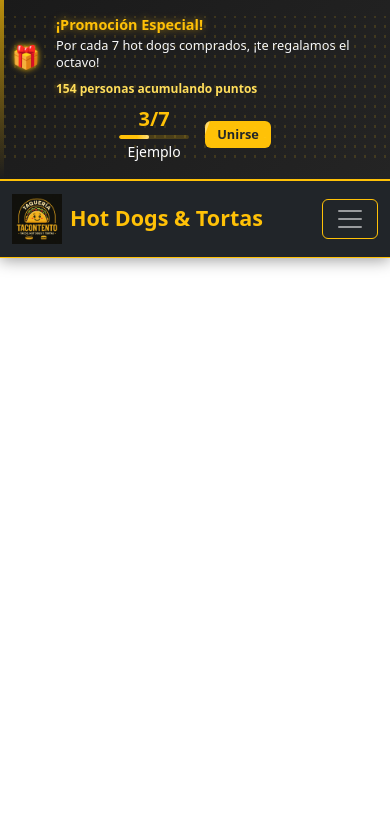
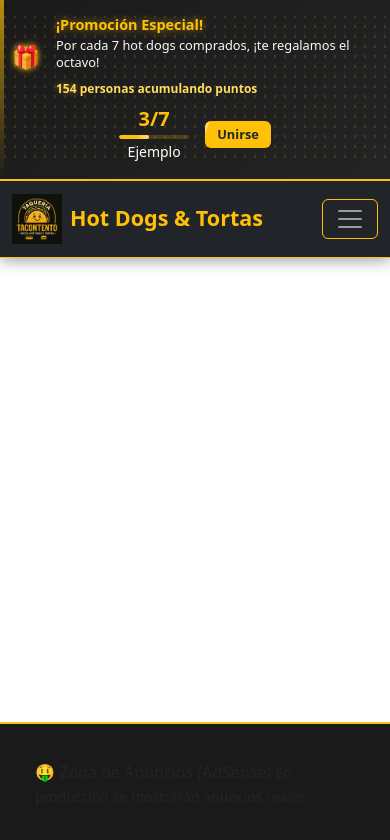
Before and after one commit to HersonAJ/Proyecto-Venta, an Angular app in the folder Frontend/ProyectoVenta/: page / in a window 390 px wide. Shown: the top 840 px of the page. Built offline with nearby package versions, Linux system fonts and the light colour scheme.

Commit message:
espacio para anuncios

```diff
--- a/Frontend/ProyectoVenta/src/app/app.html
+++ b/Frontend/ProyectoVenta/src/app/app.html
@@ -1,2 +1,9 @@
-<app-header></app-header>
-<router-outlet></router-outlet>
+<div class="app-container">
+  <app-header></app-header>
+
+  <main class="main-content">
+    <router-outlet></router-outlet>
+  </main>
+
+  <app-footer-component></app-footer-component>
+</div>
--- a/Frontend/ProyectoVenta/src/app/app.scss
+++ b/Frontend/ProyectoVenta/src/app/app.scss
@@ -0,0 +1,10 @@
+.app-container {
+  min-height: 100vh;
+  display: flex;
+  flex-direction: column;
+}
+
+.main-content {
+  flex: 1;
+  padding-bottom: 110px; // Espacio para el footer fijo (90px + padding)
+}
--- a/Frontend/ProyectoVenta/src/app/app.ts
+++ b/Frontend/ProyectoVenta/src/app/app.ts
@@ -1,10 +1,11 @@
 import { Component, signal } from '@angular/core';
 import { RouterOutlet } from '@angular/router';
 import { Header } from "./header/header";
+import { FooterComponent } from './footer-component/footer-component';
 
 @Component({
   selector: 'app-root',
-  imports: [RouterOutlet, Header],
+  imports: [RouterOutlet, Header, FooterComponent],
   templateUrl: './app.html',
   styleUrl: './app.scss'
 })
--- /dev/null
+++ b/Frontend/ProyectoVenta/src/app/footer-component/footer-component.html
@@ -0,0 +1,13 @@
+<footer class="anuncios-footer">
+  <div class="ad-container">
+    @if (isProduction) {
+      <ins class="adsbygoogle"
+           style="display: block; width: 728px; height: 90px;"
+           data-ad-client="ca-pub-TU_ID_DE_ANUNCIANTE"
+           data-ad-slot="TU_ID_DEL_ANUNCIO"
+           data-ad-format="horizontal"
+           data-full-width-responsive="false">
+      </ins>
+    }
+  </div>
+</footer>
--- /dev/null
+++ b/Frontend/ProyectoVenta/src/app/footer-component/footer-component.scss
@@ -0,0 +1,55 @@
+.anuncios-footer {
+  position: fixed;
+  bottom: 0;
+  left: 0;
+  width: 100%;
+  background: #1a1a1a;
+  border-top: 2px solid #ffc107;
+  z-index: 1000;
+  display: flex;
+  justify-content: center;
+  padding: 10px 0;
+}
+
+.ad-container {
+  width: 728px;
+  height: 90px;
+  display: flex;
+  justify-content: center;
+  align-items: center;
+}
+
+.mock-ad {
+  width: 728px;
+  height: 90px;
+  background: linear-gradient(135deg, #2d2d2d, #1a1a1a);
+  border: 2px dashed #ffc107;
+  border-radius: 8px;
+  display: flex;
+  justify-content: center;
+  align-items: center;
+  color: #ffc107;
+}
+
+.mock-ad-content {
+  text-align: center;
+}
+
+.mock-ad-content span {
+  font-weight: bold;
+  display: block;
+  margin-bottom: 5px;
+}
+
+.mock-ad-content small {
+  color: #ccc;
+  font-size: 12px;
+}
+
+// Para móviles
+@media (max-width: 768px) {
+  .ad-container, .mock-ad {
+    width: 320px;
+    height: 100px;
+  }
+}
--- /dev/null
+++ b/Frontend/ProyectoVenta/src/app/footer-component/footer-component.ts
@@ -0,0 +1,53 @@
+import { Component, AfterViewInit } from '@angular/core';
+import { CommonModule } from '@angular/common';
+
+@Component({
+  selector: 'app-footer-component',
+  imports: [CommonModule],
+  templateUrl: './footer-component.html',
+  styleUrl: './footer-component.scss',
+})
+export class FooterComponent implements AfterViewInit {
+
+  isProduction = false; // Cambiar a true cuando esté en producción
+
+  ngAfterViewInit() {
+    if (this.isProduction) {
+      this.loadRealAdSense();
+    } else {
+      this.showMockAd();
+    }
+  }
+
+  private loadRealAdSense() {
+    const script = document.createElement('script');
+    script.src = 'https://pagead2.googlesyndication.com/pagead/js/adsbygoogle.js?client=ca-pub-TU_ID_DE_ANUNCIANTE';
+    script.async = true;
+    document.head.appendChild(script);
+
+    script.onload = () => {
+      setTimeout(() => {
+        try {
+          ((window as any).adsbygoogle = (window as any).adsbygoogle || []).push({});
+        } catch (e) {
+          console.error('AdSense error:', e);
+        }
+      }, 1000);
+    };
+  }
+
+  private showMockAd() {
+    // Mostrar un banner simulado para desarrollo
+    const adContainer = document.querySelector('.ad-container');
+    if (adContainer) {
+      adContainer.innerHTML = `
+        <div class="mock-ad">
+          <div class="mock-ad-content">
+            <span>🤑 Zona de Anuncios (AdSense)</span>
+            <small>En producción se mostrarán anuncios reales</small>
+          </div>
+        </div>
+      `;
+    }
+  }
+}
--- a/Frontend/ProyectoVenta/src/index.html
+++ b/Frontend/ProyectoVenta/src/index.html
@@ -1,4 +1,4 @@
-<!doctype html>
+<!DOCTYPE html>
 <html lang="en">
 <head>
   <meta charset="utf-8">
```
Also changed, not shown: 1 other file (tests, documents, lock files or other folders).
